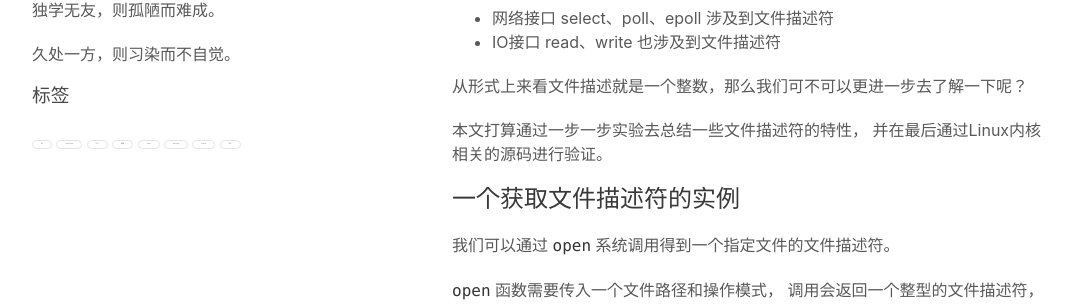
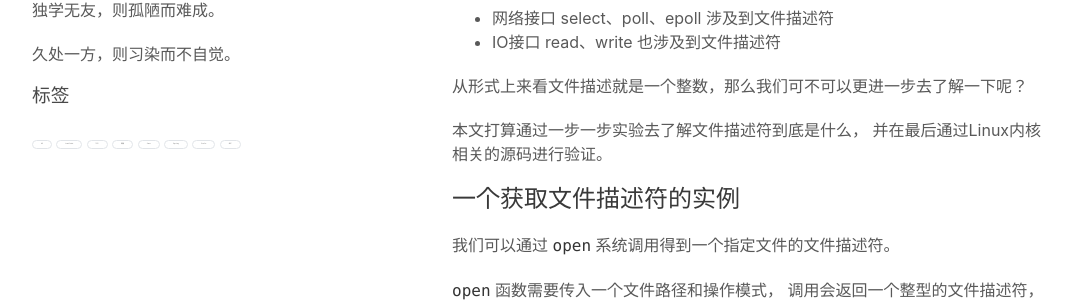
Before and after one commit to vran-dev/vran-dev.github.io, a Jekyll site: the page built from _articles/file-descriptor/file-descriptor.md, in a window 1280 px wide and 900 px high. Shown: the part 193-498 px from the top of the window, without its empty margins (98-1181 px from the left). Built offline with Jekyll 4.4.1, drawn with Linux system fonts in a browser that asks for light colours; comment, search, counter and statistics services are not loaded.

Commit message:
update article file-descriptor

```diff
--- a/_articles/file-descriptor/file-descriptor.md
+++ b/_articles/file-descriptor/file-descriptor.md
@@ -14,7 +14,7 @@ tags: [OS]
 
 从形式上来看文件描述就是一个整数，那么我们可不可以更进一步去了解一下呢？
 
-本文打算通过一步一步实验去总结一些文件描述符的特性， 并在最后通过Linux内核相关的源码进行验证。
+本文打算通过一步一步实验去了解文件描述符到底是什么， 并在最后通过Linux内核相关的源码进行验证。
 
 
 
```
